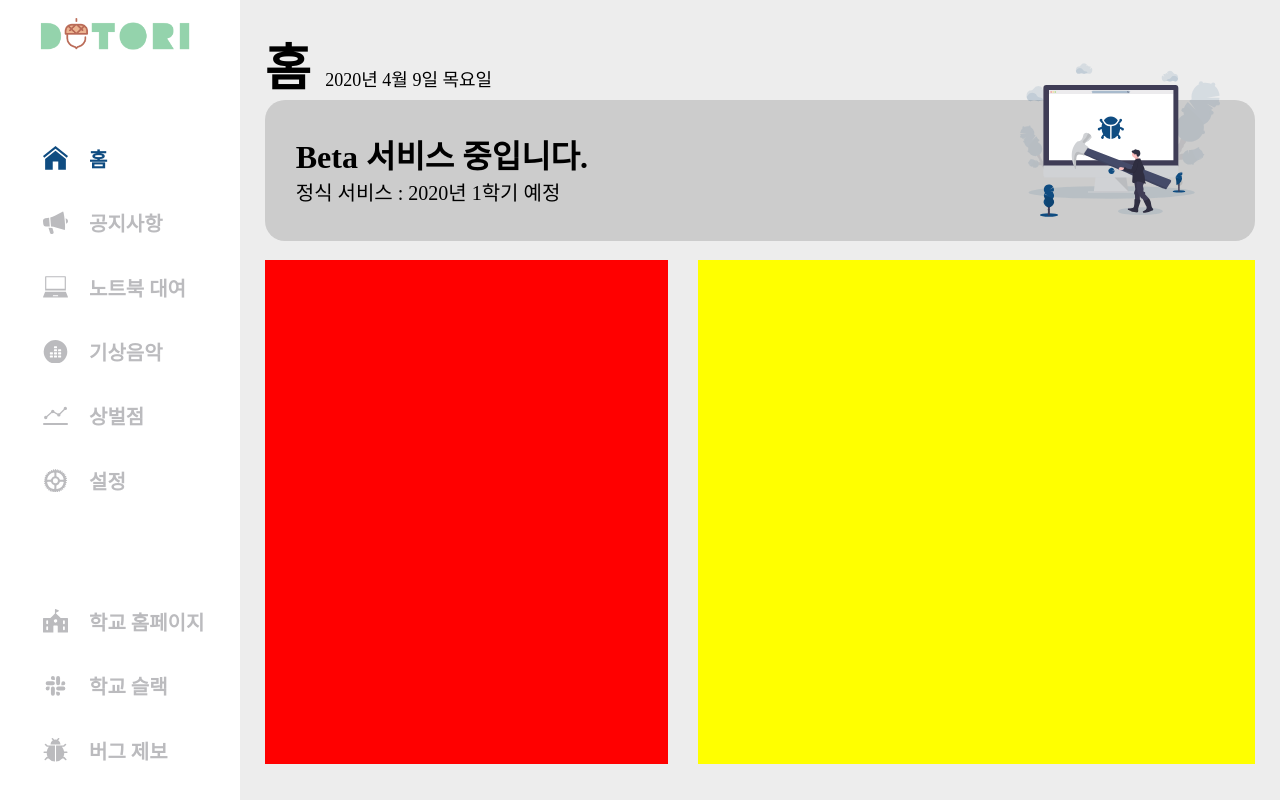
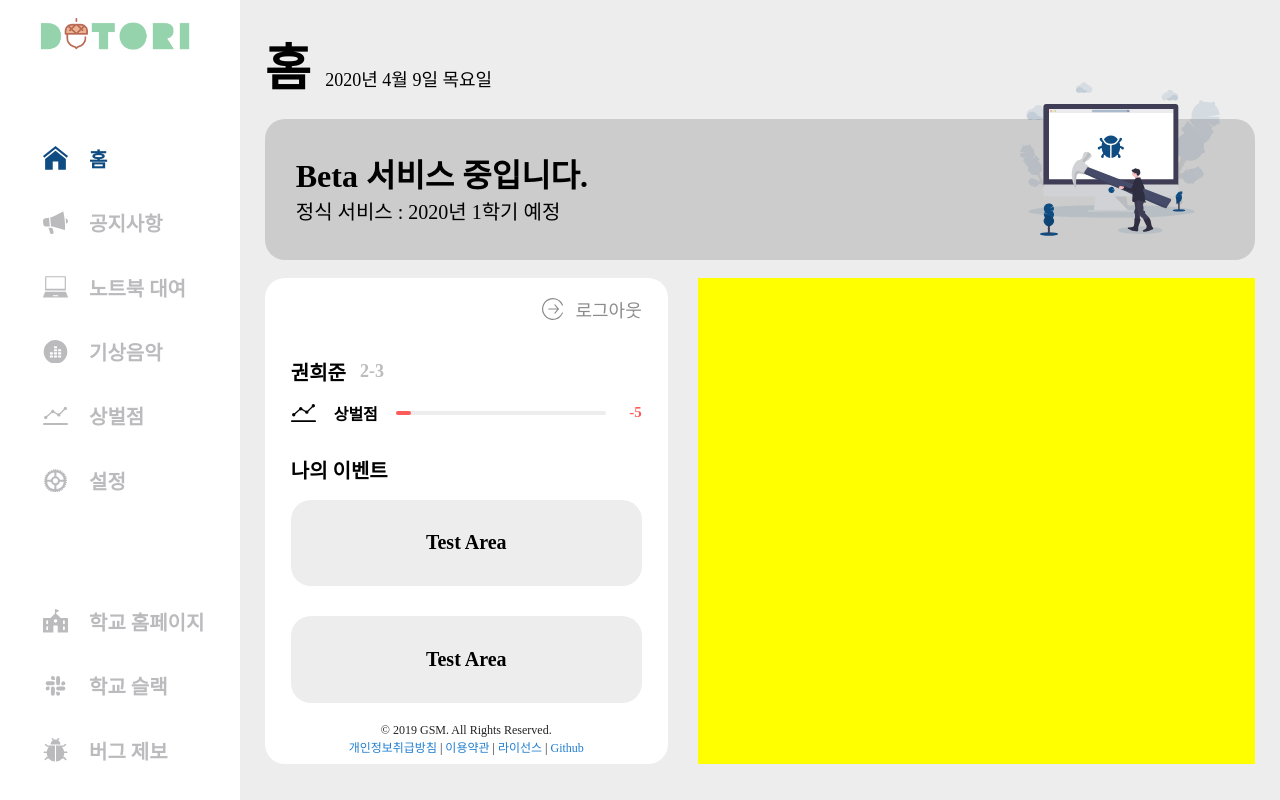
Before and after one commit to GwonHeeJun/Dotori-Client, a React app: page / in a window 1280 px wide. Built offline with nearby package versions, Linux system fonts and the light colour scheme; a web font is replaced by a local one.

Commit message:
[CREATE] PageTemplate와 HomeContainer 생성
- 나머지 스크린에서 동일한 레이아웃을 사용할거라 예상.
ㄴ 위 근거로 HomeContainer의 기존 형식을 템플릿으로 제작
- PageTemplate연결 및 UserProfile Component연결

```diff
--- a/src/Container/HomeContainer/HomeContainer.tsx
+++ b/src/Container/HomeContainer/HomeContainer.tsx
@@ -3,33 +3,32 @@ import * as S from './Style';
 import BannerContainer from '../BannerContainer/BannerContainer';
 import { MatchType } from '../../Utils/GlobalType';
 import { ManufactureDate } from '../../Utils/ManufactureDate';
+import { PageTemplate } from '..';
+import { UserProfile } from '../../Components';
 
 interface HomeProps {
     match: MatchType
 }
 
+const testProfile = {
+    name: "권희준",
+    grade: "2",
+    class: '3'
+};
+
 const HomeContainer: React.FC<HomeProps> = ({ match }) => {
     return (
-        <S.Postioner>
-            <S.Wrapper>
-                <S.Title>
-                    홈
-                    <strong>{ManufactureDate('Y')}년 {ManufactureDate('M')}월 {ManufactureDate('D')}일 {ManufactureDate('W')}요일</strong>
-                </S.Title>
-                <S.Banner>
-                    <BannerContainer nowUrl={match.path} />
-                </S.Banner>
-                <S.Content>
-                    <S.UserProfile></S.UserProfile>
+        <PageTemplate match={match}>
+            <S.UserProfile>
+                <UserProfile logoutFunc={() => console.log("logout")} userProfile={testProfile} />
+            </S.UserProfile>
             <S.BoardWrapper>
                 <div />
                 <div />
                 <div />
                 <div />
             </S.BoardWrapper>
-                </S.Content>
-            </S.Wrapper>
-        </S.Postioner>
+        </PageTemplate>
     )
 }
 
--- a/src/Container/HomeContainer/Style.ts
+++ b/src/Container/HomeContainer/Style.ts
@@ -1,53 +1,11 @@
 import styled from 'styled-components';
-
-export const Postioner = styled.div`
-    display: flex;
-    width: calc(100% - 2.381% * 2);
-    height: calc(100% - 4% * 2);
-    align-items: center;
-    justify-content: center;
-    padding: 2.679% 2.381%;
-`
-
-export const Wrapper = styled.div`
-    display: flex;
-    flex-direction: column;
-    width: 100%;
-    height: 100%;
-`
-
-export const Title = styled.div`
-    width: 100%;
-    height: 74px;
-    font-size: 50px;
-    font-weight: bold;
-
-    strong {
-        font-size: 18px;
-        margin-left: 14.5px;
-        font-weight: 500;
-    }
-`
-
-export const Banner = styled.div`
-    height: 191px;
-    width: 100%;
-    display: flex;
-    align-items: center;
-    margin-bottom: 18.8px;
-`
-
-export const Content = styled.div`
-    display: flex;
-    width: 100%;
-    height: 100%;
-`
 
 export const UserProfile = styled.div`
     display: flex;
     height: 100%;
     min-width: 403px;
-    background-color: red;
+    background-color: #fff;
+    border-radius: 20px;
 `
 
 export const BoardWrapper = styled.div`
--- /dev/null
+++ b/src/Container/Template/PageTemplate.tsx
@@ -0,0 +1,39 @@
+import React from 'react';
+import * as S from './Style';
+import BannerContainer from '../BannerContainer/BannerContainer';
+import { MatchType } from '../../Utils/GlobalType';
+import { ManufactureDate } from '../../Utils/ManufactureDate';
+
+interface TemplateProps {
+    match: MatchType
+}
+
+const returnPageType = (routerName : string) => {
+    switch (routerName) {
+        case '/': return '홈'
+        case '/laptop': return '노트북 대여'
+        default:
+            break;
+    }
+}
+
+const PageTemplate: React.FC<TemplateProps> = ({ match, children }) => {
+    return (
+        <S.Postioner>
+            <S.Wrapper>
+                <S.Title>
+                    {returnPageType(match.path)}
+                    <strong>{ManufactureDate('Y')}년 {ManufactureDate('M')}월 {ManufactureDate('D')}일 {ManufactureDate('W')}요일</strong>
+                </S.Title>
+                <S.Banner>
+                    <BannerContainer nowUrl={match.path} />
+                </S.Banner>
+                <S.Content>
+                    {children}
+                </S.Content>
+            </S.Wrapper>
+        </S.Postioner>
+    )
+}
+
+export default PageTemplate;
--- /dev/null
+++ b/src/Container/Template/Style.ts
@@ -0,0 +1,64 @@
+import styled from 'styled-components';
+
+export const Postioner = styled.div`
+    display: flex;
+    width: calc(100% - 2.381% * 2);
+    height: calc(100% - 4% * 2);
+    align-items: center;
+    justify-content: center;
+    padding: 2.679% 2.381%;
+`
+
+export const Wrapper = styled.div`
+    display: flex;
+    flex-direction: column;
+    width: 100%;
+    height: 100%;
+`
+
+export const Title = styled.div`
+    width: 100%;
+    height: 74px;
+    font-size: 50px;
+    font-weight: bold;
+
+    strong {
+        font-size: 18px;
+        margin-left: 14.5px;
+        font-weight: 500;
+    }
+`
+
+export const Banner = styled.div`
+    height: 191px;
+    width: 100%;
+    display: flex;
+    align-items: center;
+    margin-top: 18.8px;
+    margin-bottom: 18.8px;
+`
+
+export const Content = styled.div`
+    display: flex;
+    width: 100%;
+    height: 100%;
+`
+
+export const UserProfile = styled.div`
+    display: flex;
+    height: 100%;
+    min-width: 403px;
+    background-color: red;
+`
+
+export const BoardWrapper = styled.div`
+    height: 100%;
+    width: 100%;
+    display: grid;
+    grid-template-rows: repeat(2, calc(50% - 18px));
+    grid-template-columns: repeat(2, 1fr);
+    background-color: yellow;
+    margin-left: 30px;
+    row-gap: 34px;
+    column-gap: 36px;
+`
--- a/src/Container/index.ts
+++ b/src/Container/index.ts
@@ -1,8 +1,11 @@
 import SidebarContainer from './SidebarContainer/SidebarContainer';
 import HomeContainer from './HomeContainer/HomeContainer';
 import BannerContainer from './BannerContainer/BannerContainer';
+import PageTemplate from './Template/PageTemplate';
+
 export {
     SidebarContainer,
     HomeContainer,
-    BannerContainer
+    BannerContainer,
+    PageTemplate
 };
```
Lines whose indentation alone changed are shown as unchanged.
